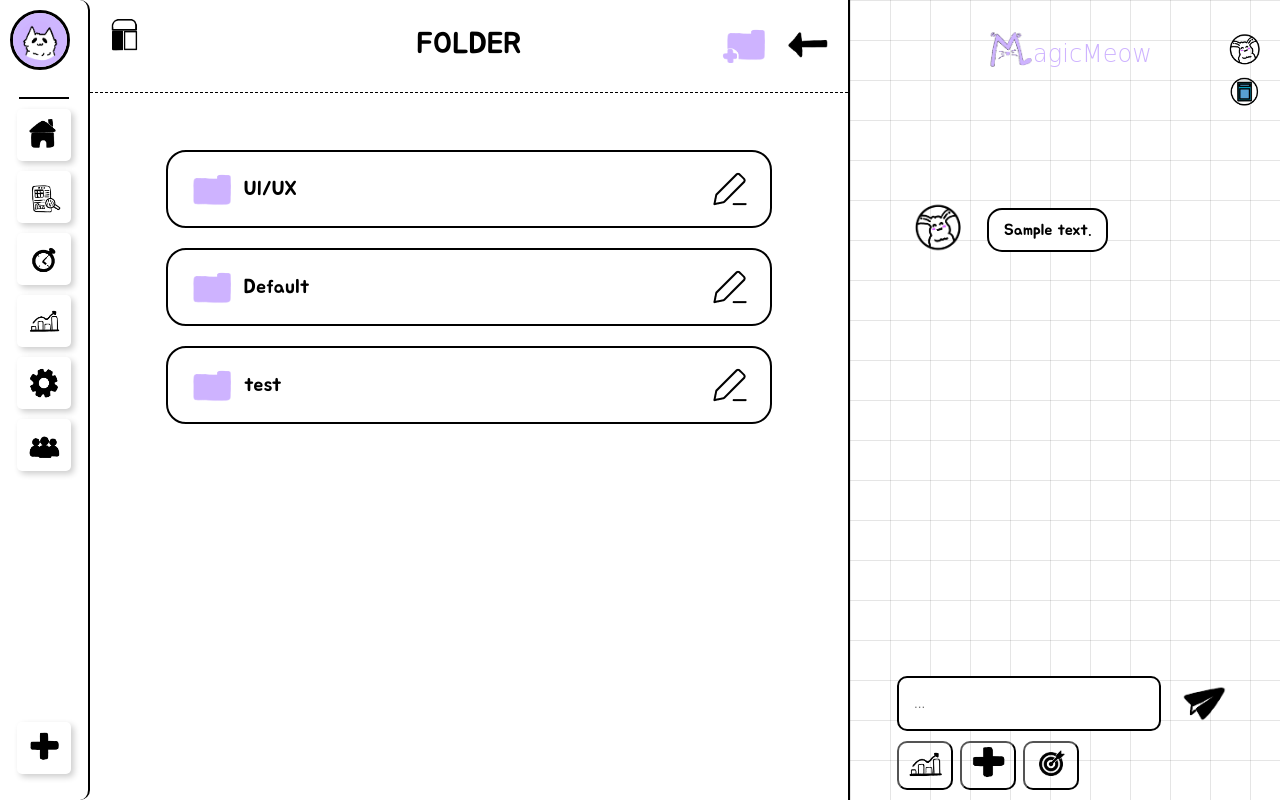
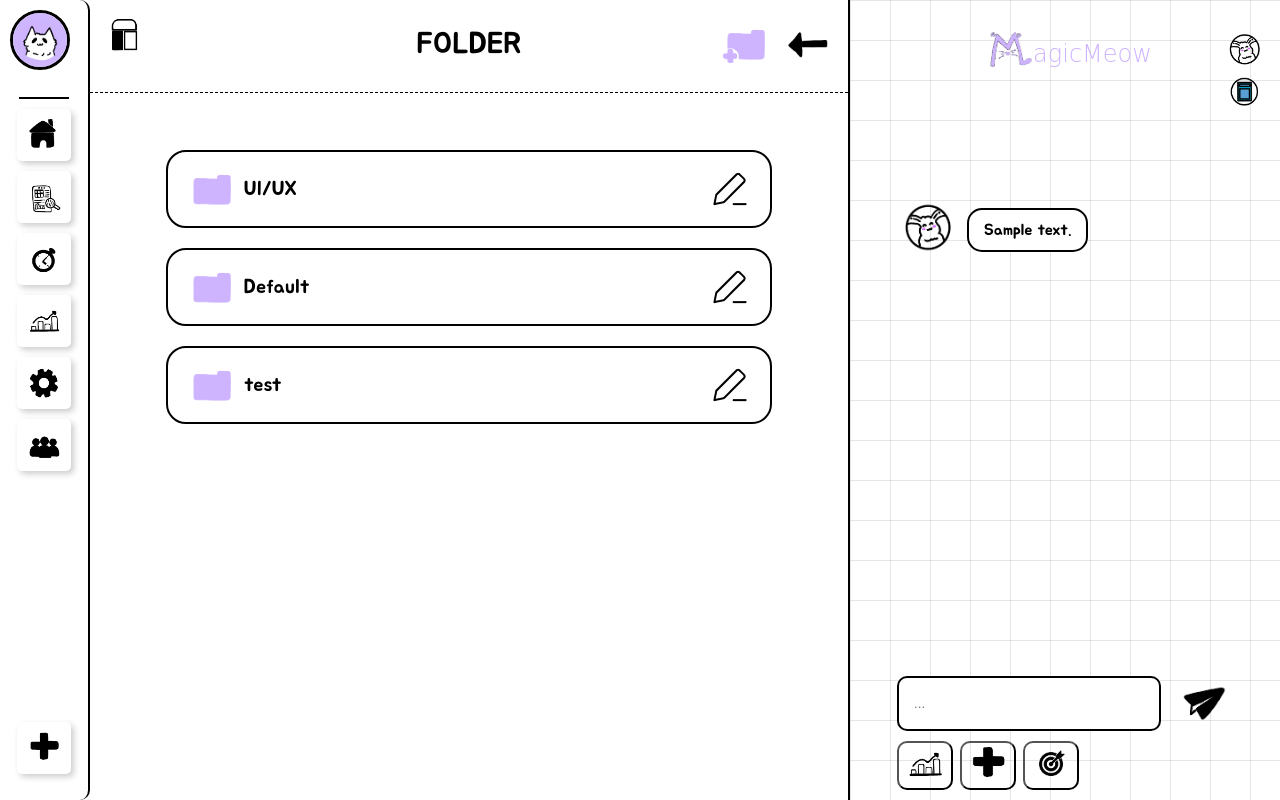
Before and after one commit to saule-kalyk/MagicMeow, a Flask app: page /viewMonthly/folder in a window 1280 px wide. Run offline with Flask 3, Linux system fonts and the light colour scheme; a user stored in the database is signed in; tables that the repository leaves empty hold one stand-in row (values such as "Sample post"); some web fonts are replaced.

Commit message:
Fixed chat avatars

```diff
--- a/static/css/addPlan.css
+++ b/static/css/addPlan.css
@@ -1906,7 +1906,7 @@ input:checked+.toggle-button:before {
     object-fit: cover;
     border-radius: 50%;
     border: 0.1875rem solid black;
-    margin: 0 0.625rem;
+    margin: 0;
 }
 
 .Message__Element.Bot img {
--- a/static/css/focus.css
+++ b/static/css/focus.css
@@ -781,7 +781,7 @@ body {
     object-fit: cover;
     border-radius: 50%;
     border: 0.1875rem solid black;
-    margin: 0 0.625rem;
+    margin: 0;
 }
 
 .Message__Element.Bot img {
--- a/static/css/folder.css
+++ b/static/css/folder.css
@@ -666,7 +666,7 @@ body {
     object-fit: cover;
     border-radius: 50%;
     border: 0.1875rem solid black;
-    margin: 0 0.625rem;
+    margin: 0;
 }
 
 .Message__Element.Bot img {
--- a/static/css/home.css
+++ b/static/css/home.css
@@ -457,7 +457,7 @@ body {
     object-fit: cover;
     border-radius: 50%;
     border: 0.1875rem solid black;
-    margin: 0 0.625rem;
+    margin: 0;
 }
 
 .Message__Element.Bot img {
--- a/static/css/statistics.css
+++ b/static/css/statistics.css
@@ -916,7 +916,7 @@ body {
     object-fit: cover;
     border-radius: 50%;
     border: 0.1875rem solid black;
-    margin: 0 0.625rem;
+    margin: 0;
 }
 
 .Message__Element.Bot img {
--- a/static/css/view.css
+++ b/static/css/view.css
@@ -899,7 +899,7 @@ body {
     object-fit: cover;
     border-radius: 50%;
     border: 0.1875rem solid black;
-    margin: 0 0.625rem;
+    margin: 0;
 }
 
 .Message__Element.Bot img { border: none; height: 3.75rem; width: 3.75rem; }
```
